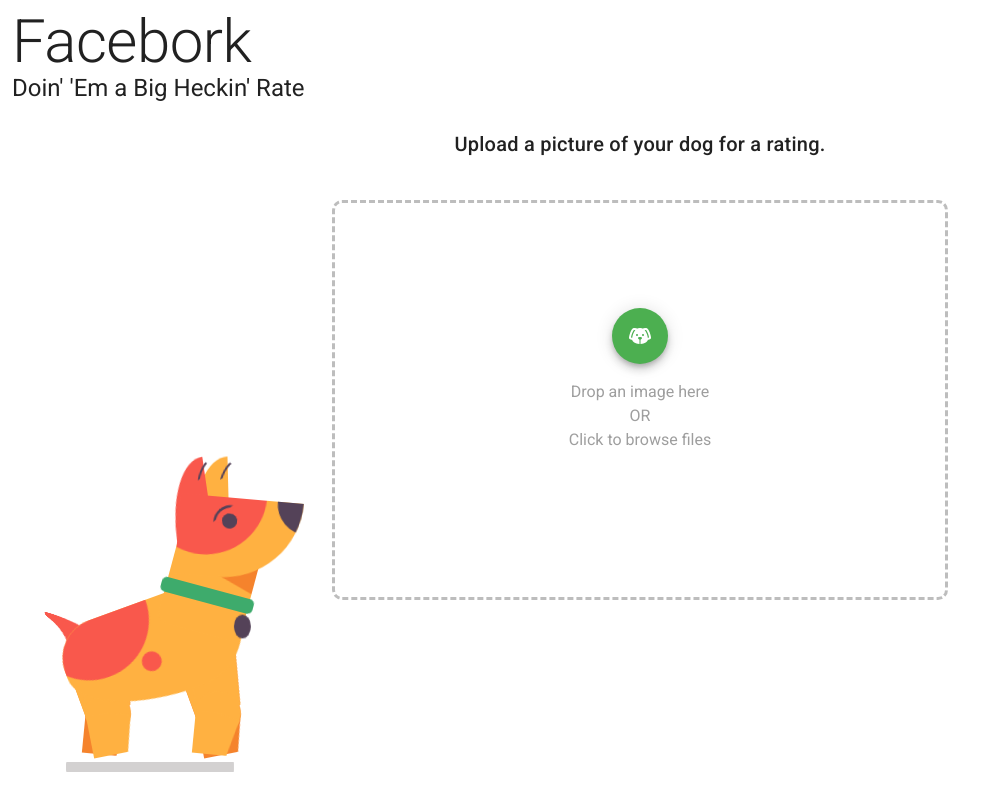
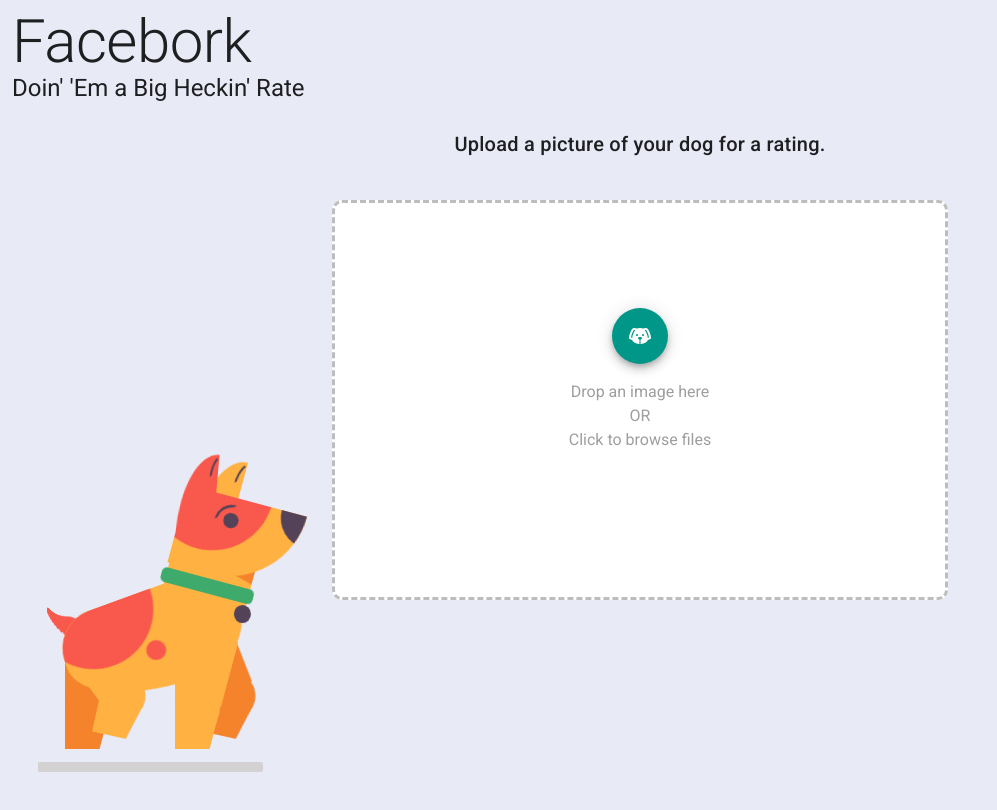
Before and after one commit to kleinemmac/facebork, a Vue app: page / in a window 1280 px wide. Shown: the top 810 px of the page, without its empty margins (0-997 px from the left). Built offline with nearby package versions, Linux system fonts and the light colour scheme.

Commit message:
finishing touches

```diff
--- a/src/App.vue
+++ b/src/App.vue
@@ -2,7 +2,7 @@
   <v-app id="facebork">
     <v-container fluid>
       <v-row>
-        <v-col cols="12">
+        <v-col cols="12" class="text-center text-md-left">
           <h1 class="display-3">Facebork</h1>
           <h2 class="headline">Doin' 'Em a Big Heckin' Rate</h2>
         </v-col>
@@ -10,7 +10,7 @@
     </v-container>
     <v-content>
       <upload @runDog="val => runDog()"></upload>
-      <dog></dog>
+      <dog class="hidden-md-and-down"></dog>
     </v-content>
   </v-app>
 </template>
@@ -58,4 +58,7 @@ export default {
   .max-height {
     height: 100%;
   }
+  #facebork {
+    background-color: #E8EAF6;
+  }
 </style>
--- a/src/components/Upload.vue
+++ b/src/components/Upload.vue
@@ -59,7 +59,7 @@
           <div id="drop-area">
             <v-row align="center" class="max-height">
               <v-col>
-                <v-btn fab color="green" @click="chooseFile">
+                <v-btn fab color="teal" @click="chooseFile">
                   <v-icon color="white">mdi-dog</v-icon>
                 </v-btn>
                 <p class="pt-4">
@@ -106,11 +106,10 @@ export default {
       } else {
         file = e.target.files[0];
       }
-      if (!file || !file.type.includes("image") || file.size > 200000) {
+      if (!file || !file.type.includes("image") || file.size > 2000000) {
         this.wrongTypeDialog = true;
         return;
       }
-      this.$emit("runDog");
       this.file = file;
       this.url = URL.createObjectURL(this.file);
       this.instructionText = "Processing...";
@@ -121,11 +120,14 @@ export default {
             return item.label === "dog";
           });
           if (dogExists.length === 0) {
+            // Dog not found
             this.notDogDialog = true;
             this.resetUpload();
           } else {
+            // Dog successfully found
             this.instructionText = this.dogRatings[Math.floor(Math.random() * this.dogRatings.length)];
             this.resetButtonVisible = true;
+            this.$emit("runDog");
           }
         });
       }).catch(err => {
@@ -152,11 +154,12 @@ export default {
   height: 50vh;
   border: 3px dashed #bdbdbd;
   border-radius: 10px;
+  background-color: #fff;
   p {
     color: #9e9e9e;
   }
 }
- #image {
+#image {
     max-width: 100%;
     height: 40vh;
   }
```
